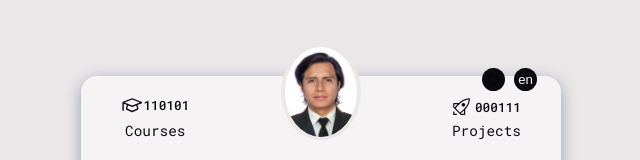
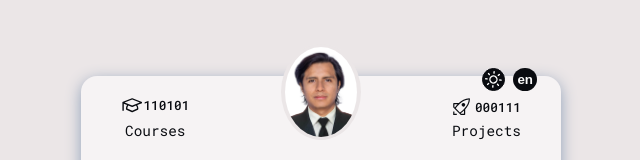
Before and after one commit to aleroses/aleroses.github.io, a React (Vite) app: page / in a window 1280 px wide. Shown: the top 160 px of the page, without its empty margins (319-959 px from the left). Built offline with nearby package versions, Linux system fonts and the light colour scheme.

Commit message:
update dark mode

```diff
--- a/public/404.html
+++ /dev/null
@@ -1,41 +0,0 @@
-<!DOCTYPE html>
-<html lang="en">
-  <head>
-    <meta charset="UTF-8" />
-    <link
-      rel="icon"
-      type="image/svg+xml"
-      href="/assets/turtle-shell-C50qX1Bb.svg"
-    />
-    <!-- Dark mode -->
-    <link
-      rel="icon"
-      type="image/svg+xml"
-      href="/assets/turtle-shell-dark-DUPC4U-J.svg"
-      media="(prefers-color-scheme: dark)"
-    />
-    <meta
-      name="viewport"
-      content="width=device-width, initial-scale=1.0"
-    />
-    <link
-      rel="preconnect"
-      href="https://fonts.googleapis.com"
-    />
-    <link
-      rel="preconnect"
-      href="https://fonts.gstatic.com"
-      crossorigin
-    />
-    <link
-      href="https://fonts.googleapis.com/css2?family=Roboto+Mono:ital,wght@0,100..700;1,100..700&display=swap"
-      rel="stylesheet"
-    />
-    <title>Ale Rosas</title>
-    <script type="module" crossorigin src="/assets/index-2d-U6JXR.js"></script>
-    <link rel="stylesheet" crossorigin href="/assets/index-B56BlE6A.css">
-  </head>
-  <body>
-    <div id="root"></div>
-  </body>
-</html>
--- a/src/components/DarkMode.jsx
+++ b/src/components/DarkMode.jsx
@@ -1,79 +1,38 @@
-import sun from "../assets/icons/sun.svg";
-import moon from "../assets/icons/moon.svg";
+import { useEffect, useState } from "react";
+import { FiMoon, FiSun } from "react-icons/fi";
+
 import "../styles/DarkMode.css";
 
 export const DarkMode = () => {
-  const setDarkMode = () => {
-    document
-      .querySelector("body")
-      .setAttribute("data-theme", "dark");
+  const [theme, setTheme] = useState(() => {
+    return (
+      localStorage.getItem("selectedTheme") || "light"
+    );
+  });
 
-    localStorage.setItem("selectedTheme", "dark");
+  useEffect(() => {
+    document.body.setAttribute("data-theme", theme);
+    localStorage.setItem("selectedTheme", theme);
+  }, [theme]);
+
+  const toggleTheme = () => {
+    setTheme((prev) =>
+      prev === "dark" ? "light" : "dark"
+    );
   };
 
-  const setLightMode = () => {
-    document
-      .querySelector("body")
-      .setAttribute("data-theme", "light");
-
-    localStorage.setItem("selectedTheme", "light");
-  };
-
-  const selectedTheme = localStorage.getItem(
-    "selectedTheme"
-  );
-
-  if (selectedTheme === "dark") setDarkMode();
-
-  const toggleTheme = () => {
-    const theme = document
-      .querySelector("body")
-      .getAttribute("data-theme");
-    // console.log(theme);
-    const logo = document.querySelector(".logo");
-
-    // e.target.checked ? setDarkMode() : setLightMode();
-    theme === "light" ? setDarkMode() : setLightMode();
-    theme === "light"
-      ? (logo.src = `${moon}`)
-      : (logo.src = `${sun}`);
-  };
-
-  // const changeMode = () => {
-  //   const btn = document.querySelector(".dark_mode");
-  //   const logo = document.querySelector(".logo");
-
-  //   btn.classList.toggle("dark-mode");
-
-  //   btn.classList.contains("dark-mode")
-  //     ? (logo.src = `${moon}`)
-  //     : (logo.src = `${sun}`);
-  // };
+  // const Icon = theme === "dark" ? FiMoon : FiSun;
+  // const altText =
+  // theme === "dark" ? "Moon logo" : "Sun logo";
 
   return (
-    // <div className="dark_mode">
-    //   <input
-    //     className="dark_mode_input"
-    //     type="checkbox"
-    //     id="darkmode-toggle"
-    //     onChange={toggleTheme}
-    //     defaultChecked={selectedTheme === "dark"}
-    //   />
-    //   <label
-    //     className="dark_mode_label"
-    //     htmlFor="darkmode-toggle"
-    //   >
-    //     <img className="sun" src={sun} alt="" />
-    //     <img className="moon" src={moon} alt="" />
-    //   </label>
-    // </div>
-
     <button
-      className="dark_mode"
+      className="mode-btn"
+      data-theme={theme}
       onClick={toggleTheme}
-      // onChange={toggleTheme}
     >
-      <img className="logo" src={sun} alt="Logo Luna" />
+      <FiMoon className="logo moon-icon" />
+      <FiSun className="logo sun-icon" />
     </button>
   );
 };
--- a/src/styles/App.module.css
+++ b/src/styles/App.module.css
@@ -300,8 +300,10 @@ p {
   /* color: var(--bg-zing); */
   color: var(--second-text-color);
   background-color: var(--first-text-color);
+  font-weight: 600;
   border-radius: 50%;
   border: none;
+  cursor: pointer;
 }
 
 /* .dark_mode {
--- a/src/styles/DarkMode.css
+++ b/src/styles/DarkMode.css
@@ -1,100 +1,45 @@
-/* .dark_mode {
+.mode-btn {
   position: absolute;
-  margin-top: -20px;
-  margin-left: 10px;
-  top: -30px;
-  left: 2rem;
-}
-
-.dark_mode_label {
-  width: 65px;
-  height: 1.4rem;
-  height: 30px;
-  position: relative;
-  display: block;
-  background: #ebebeb;
-  border-radius: 200px;
-  box-shadow: inset 0px 5px 15px rgba(0, 0, 0, 0.4),
-    inset 0px -5px 15px rgba(255, 255, 255, 0.4);
-  cursor: pointer;
-  transition: 0.3s;
-}
-.dark_mode_label:after {
-  content: "";
-  width: 25px;
-  height: 25px;
-  position: absolute;
-  top: 3px;
-  left: 3px;
-  background: linear-gradient(180deg, #ffcc89, #d8860b);
-  border-radius: 180px;
-  box-shadow: 0px 5px 10px rgba(0, 0, 0, 0.2);
-  transition: 0.3s;
-}
-.dark_mode_input {
-  width: 0;
-  height: 0;
-  visibility: hidden;
-}
-.dark_mode_input:checked + .dark_mode_label {
-  background: #242424;
-}
-.dark_mode_input:checked + .dark_mode_label:after {
-  left: 62px;
-  transform: translateX(-100%);
-  background: linear-gradient(180deg, #777, #3a3a3a);
-}
-.dark_mode_label:active:after {
-  width: 30px;
-}
-
-.dark_mode_label img {
-  position: absolute;
-  width: 20px;
-  top: 5px;
-  z-index: 100;
-}
-.dark_mode_label img.sun {
-  left: 5px;
-  fill: #fff;
-  transition: 0.3s;
-}
-.dark_mode_label img.moon {
-  left: 40px;
-  fill: #7e7e7e;
-  transition: 0.3s;
-}
-.dark_mode_input:checked + .dark_mode_label img.sun {
-  fill: #7e7e7e;
-}
-.dark_mode_input:checked + .dark_mode_label img.moon {
-  fill: #fff;
-} */
-
-.dark_mode {
-  position: absolute;
-  width: 22.83px;
+  width: 23px;
   height: 23px;
-  padding: 0.25rem;
+  display: flex;
+  justify-content: center;
+  align-items: center;
   top: -0.5rem;
   right: 3.5rem;
   z-index: 1;
-  /* background: none; */
   color: var(--second-text-color);
   background-color: var(--first-text-color);
-  border: none;
+  border: 1px solid var(--first-text-color);
   border-radius: 50%;
   cursor: pointer;
 }
 
 .logo {
-  width: 100%;
-  height: 100%;
+  width: 90%;
+  height: 90%;
   /* transition: <propiedades> <duración> <tempo> <retraso>; */
-  /* transition: all 0.3s ease; */
   transition: transform 0.3s ease;
+  position: absolute;
 }
 
-.dark-mode .logo {
+.moon-icon {
+  transform: rotate(0deg);
+  opacity: 0;
+}
+
+.sun-icon {
+  padding: 1px;
+  transform: rotate(-40deg);
+  opacity: 1;
+}
+
+[data-theme="dark"] .moon-icon {
   transform: rotate(40deg);
+  opacity: 1;
 }
+
+[data-theme="dark"] .sun-icon {
+  transform: rotate(0deg);
+  opacity: 0;
+}
--- a/src/styles/index.css
+++ b/src/styles/index.css
@@ -43,6 +43,7 @@
 }
 
 body {
+  color-scheme: only light;
   width: 100vw;
   height: 100vh;
   font-size: 100%;
@@ -63,7 +64,6 @@ body {
 }
 
 #root {
-  color-scheme: only light;
   width: 92vw;
   max-width: 30rem;
   height: 85vh;
```
Also changed, not shown: src/assets/icons/moon-copy.svg (renamed from src/assets/icons/moon copy.svg), src/assets/icons/sun-copy.svg (renamed from src/assets/icons/sun copy.svg).
